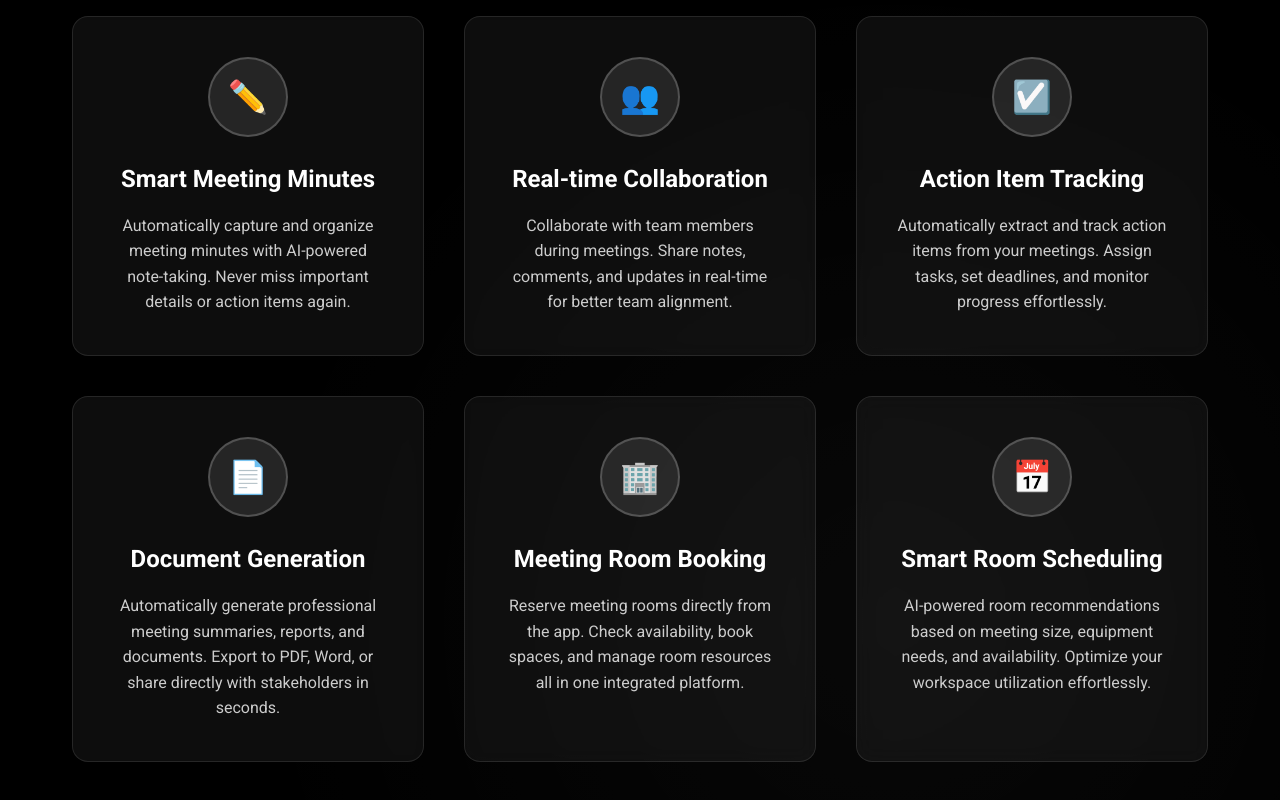
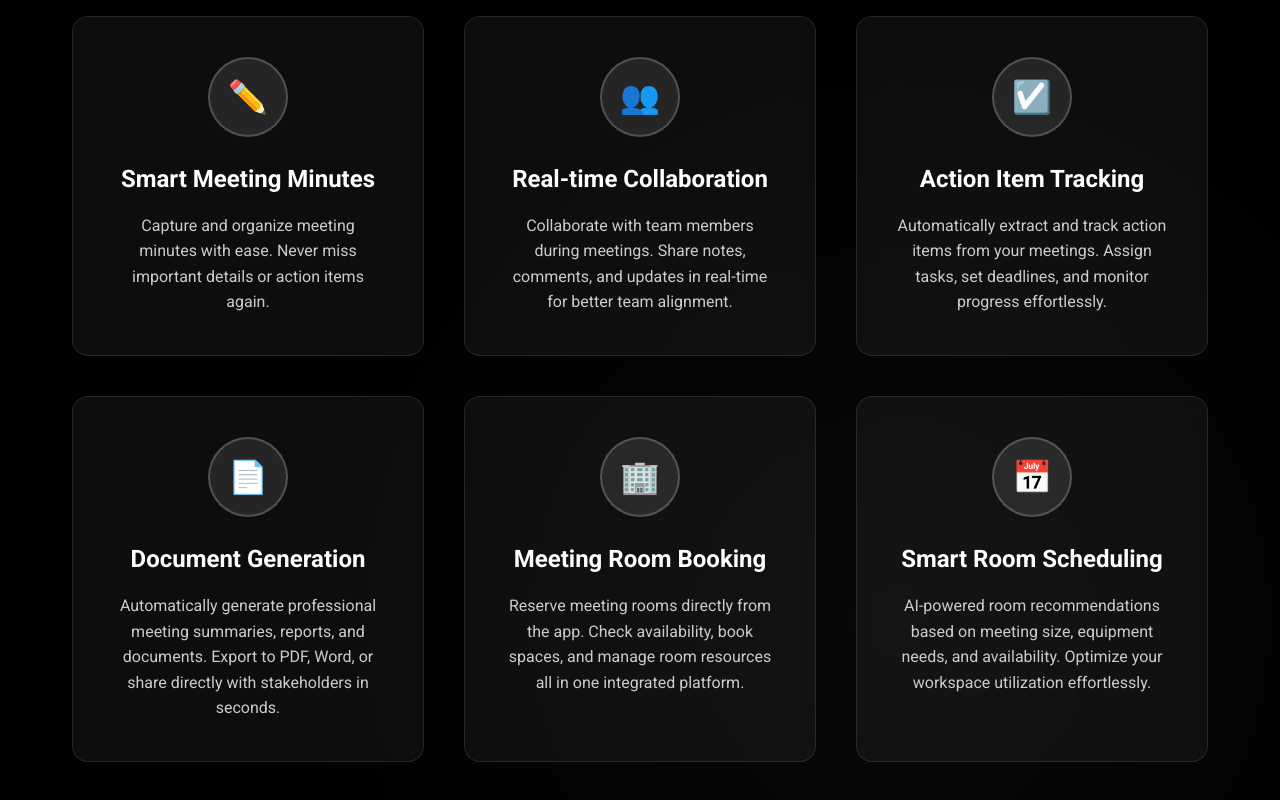
Before and after one commit to RachadDoueik/minutor-frontend, a React (Vite) app: page / in a window 1280 px wide. Shown: the part 1132-1932 px from the top of the page. Built offline with nearby package versions, Linux system fonts and the light colour scheme.

Commit message:
some modifications

```diff
--- a/src/components/Features.jsx
+++ b/src/components/Features.jsx
@@ -23,7 +23,7 @@ const Features = () => {
             </div>
             <h3 className="feature-title">Smart Meeting Minutes</h3>
             <p className="feature-description">
-              Automatically capture and organize meeting minutes with AI-powered note-taking.
+              Capture and organize meeting minutes with ease.
               Never miss important details or action items again.
             </p>
           </div>
```
